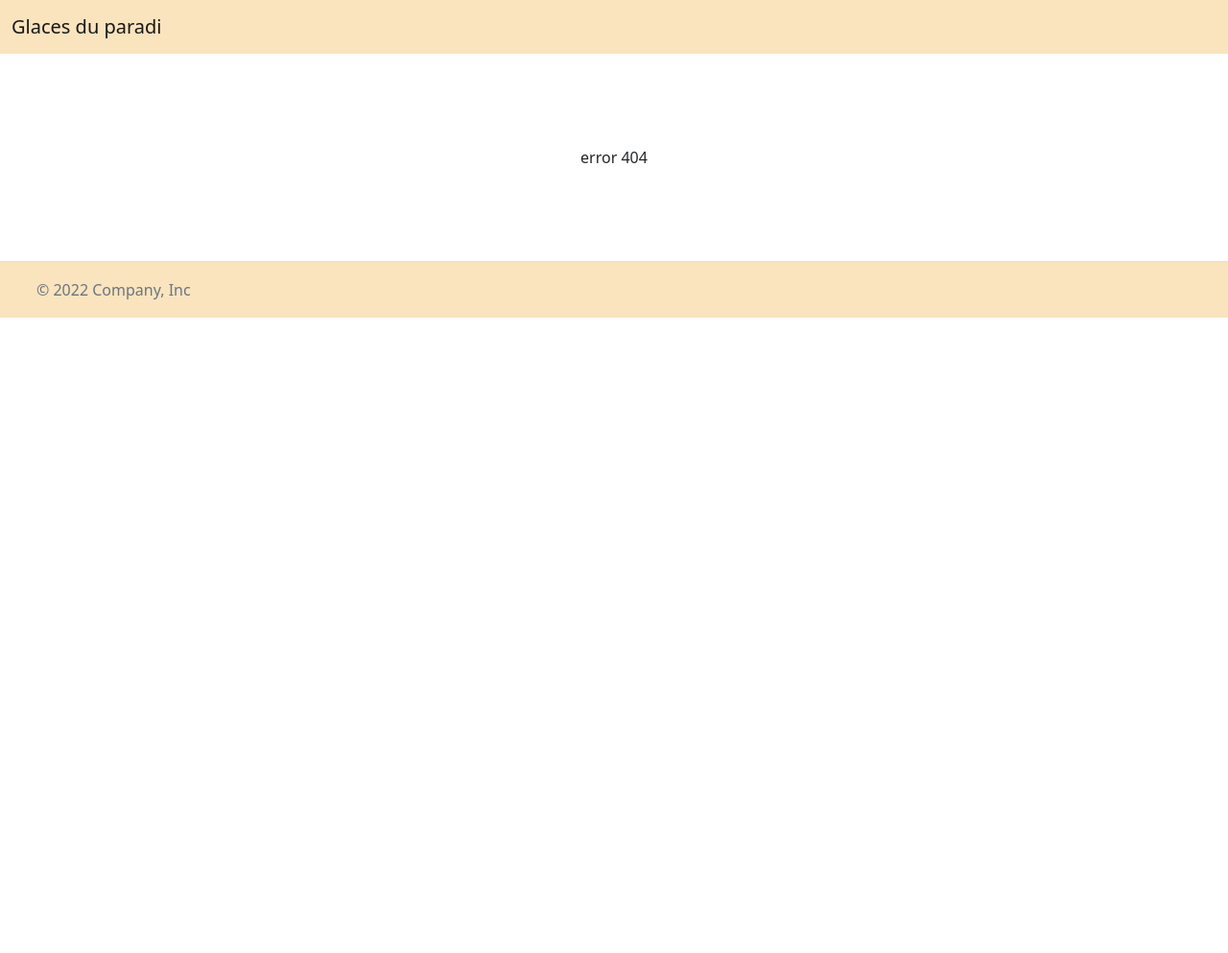
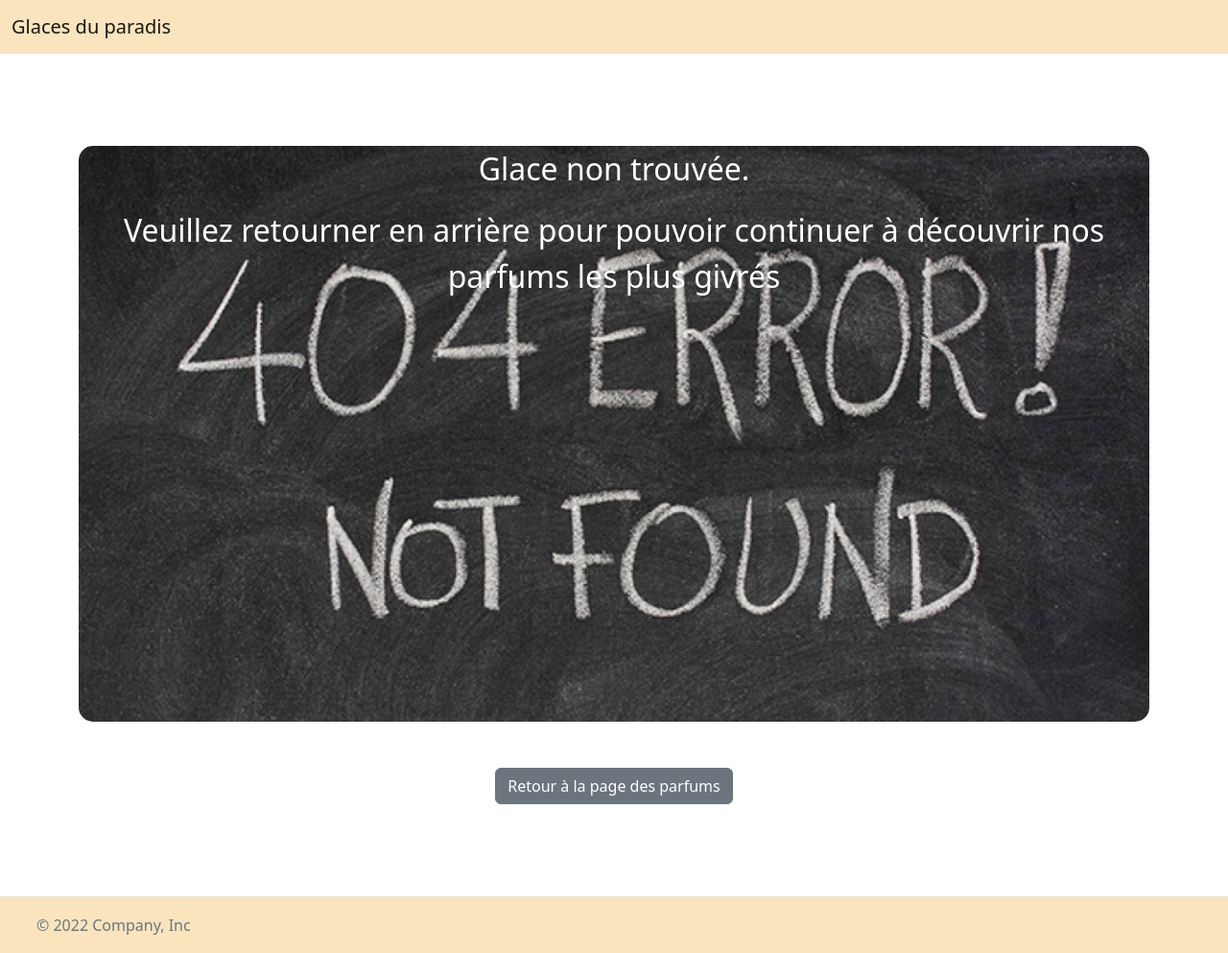
Before and after one commit to ZenonStella/ice-cream, a PHP site: page /choix.php in a window 1280 px wide. Shown: the whole page at 96% size. Before the commit the page ends 331 px from the top, so only its background shows below. Run offline with PHP 8.4, Linux system fonts and the light colour scheme.

Commit message:
page 404

```diff
--- /dev/null
+++ b/404.php
@@ -0,0 +1,9 @@
+<div class="d-flex flex-column align-items-center">
+    <div class="error404 text-white fs-2 mb-5">
+        <p>Glace non trouvée.</p>
+        <p>Veuillez retourner en arrière pour pouvoir continuer à découvrir nos parfums les plus givrés</p>
+    </div>
+    <div class="redirect">
+        <a href="index.php" class="btn btn-secondary">Retour à la page des parfums</a>
+    </div>
+</div>
--- a/assets/css/style.css
+++ b/assets/css/style.css
@@ -1,3 +1,18 @@
-nav, .cards, .choix, footer {
+nav,
+.cards,
+.choix,
+footer {
     background-color: rgb(249, 228, 190);
 }
+
+.error404 {
+    border-radius: 15px;
+    padding: auto;
+    text-align: center;
+    background-image: url('../img/404.jpg');
+    height: 600px;
+    width: 100%;
+    background-repeat: no-repeat;
+    background-position: center;
+    background-size: cover;
+}
--- a/choix.php
+++ b/choix.php
@@ -1,31 +1,12 @@
 <?php
 require('assets/data/glaces.php');
 
+include('inc/header.php');
 ?>
-<!DOCTYPE html>
-<html lang="fr">
 
-<head>
-    <meta charset="UTF-8">
-    <meta http-equiv="X-UA-Compatible" content="IE=edge">
-    <meta name="viewport" content="width=device-width, initial-scale=1.0">
-    <link href="https://cdn.jsdelivr.net/npm/bootstrap@5.2.0-beta1/dist/css/bootstrap.min.css" rel="stylesheet" integrity="sha384-0evHe/X+R7YkIZDRvuzKMRqM+OrBnVFBL6DOitfPri4tjfHxaWutUpFmBp4vmVor" crossorigin="anonymous">
-    <link rel="stylesheet" href="assets/css/style.css">
-    <title>Document</title>
-</head>
-
-<body>
-    <nav class="navbar">
-        <div class="container-fluid">
-            <a class="navbar-brand" href="#">
-                Glaces du paradi
-            </a>
-        </div>
-    </nav>
-
-    <div class="container my-5 py-5 d-flex justify-content-center">
+<div class="d-flex justify-content-center">
     <?php
-        if (isset($_GET['id'])) {
+    if (isset($_GET['id']) && array_key_exists($_GET['id'], $glaces)) {
         $glace = $glaces[$_GET['id']];
     ?>
         <div class="choix rounded-4">
@@ -35,30 +16,17 @@ require('assets/data/glaces.php');
                 <p>Goût : <?= $glace['choises'] ?></p>
                 <p><?= $glace['description'] ?></p>
                 <p>Prix : <?= $glace['prices'] ?> €</p>
-                    <a href="index.php" class="btn btn-secondary  my-3">Bon Appetit</a>
+                <div class="d-flex justify-content-center mb-3">
+                    <a href="index.php" title="Retour a la page d'accueil" class="btn btn-secondary  my-3">Bon Appetit</a>
+                </div>
             </div>
         </div>
     <?php } else {
-            echo 'error 404';
+        require('404.php');
     }
     ?>
-
-    </div>
-    <footer class="d-flex flex-wrap justify-content-between align-items-center py-3 mt-4 border-top">
-    <div class="col-md-4 d-flex align-items-center">
-      <a href="/" class="mb-3 me-2 mb-md-0 text-muted text-decoration-none lh-1">
-        <svg class="bi" width="30" height="24"><use xlink:href="#bootstrap"/></svg>
-      </a>
-      <span class="mb-3 mb-md-0 text-muted">&copy; 2022 Company, Inc</span>
 </div>
 
-    <ul class="nav col-md-4 justify-content-end list-unstyled d-flex">
-      <li class="ms-3"><a class="text-muted" href="#"><svg class="bi" width="24" height="24"><use xlink:href="#twitter"/></svg></a></li>
-      <li class="ms-3"><a class="text-muted" href="#"><svg class="bi" width="24" height="24"><use xlink:href="#instagram"/></svg></a></li>
-      <li class="ms-3"><a class="text-muted" href="#"><svg class="bi" width="24" height="24"><use xlink:href="#facebook"/></svg></a></li>
-    </ul>
-  </footer>
-    <script src="https://cdn.jsdelivr.net/npm/bootstrap@5.2.0-beta1/dist/js/bootstrap.bundle.min.js" integrity="sha384-pprn3073KE6tl6bjs2QrFaJGz5/SUsLqktiwsUTF55Jfv3qYSDhgCecCxMW52nD2" crossorigin="anonymous"></script>
-</body>
 
-</html>
+<?php
+include('inc/footer.php');
--- /dev/null
+++ b/inc/footer.php
@@ -0,0 +1,27 @@
+</div>
+<footer class="d-flex flex-wrap justify-content-between align-items-center py-3 mt-4 border-top">
+    <div class="col-md-4 d-flex align-items-center">
+        <a href="/" class="mb-3 me-2 mb-md-0 text-muted text-decoration-none lh-1">
+            <svg class="bi" width="30" height="24">
+                <use xlink:href="#bootstrap" />
+            </svg>
+        </a>
+        <span class="mb-3 mb-md-0 text-muted">&copy; 2022 Company, Inc</span>
+    </div>
+
+    <ul class="nav col-md-4 justify-content-end list-unstyled d-flex">
+        <li class="ms-3"><a class="text-muted" href="#"><svg class="bi" width="24" height="24">
+                    <use xlink:href="#twitter" />
+                </svg></a></li>
+        <li class="ms-3"><a class="text-muted" href="#"><svg class="bi" width="24" height="24">
+                    <use xlink:href="#instagram" />
+                </svg></a></li>
+        <li class="ms-3"><a class="text-muted" href="#"><svg class="bi" width="24" height="24">
+                    <use xlink:href="#facebook" />
+                </svg></a></li>
+    </ul>
+</footer>
+<script src="https://cdn.jsdelivr.net/npm/bootstrap@5.2.0-beta1/dist/js/bootstrap.bundle.min.js" integrity="sha384-pprn3073KE6tl6bjs2QrFaJGz5/SUsLqktiwsUTF55Jfv3qYSDhgCecCxMW52nD2" crossorigin="anonymous"></script>
+</body>
+
+</html>
--- /dev/null
+++ b/inc/header.php
@@ -0,0 +1,21 @@
+<!DOCTYPE html>
+<html lang="fr">
+
+<head>
+    <meta charset="UTF-8">
+    <meta http-equiv="X-UA-Compatible" content="IE=edge">
+    <meta name="viewport" content="width=device-width, initial-scale=1.0">
+    <link href="https://cdn.jsdelivr.net/npm/bootstrap@5.2.0-beta1/dist/css/bootstrap.min.css" rel="stylesheet" integrity="sha384-0evHe/X+R7YkIZDRvuzKMRqM+OrBnVFBL6DOitfPri4tjfHxaWutUpFmBp4vmVor" crossorigin="anonymous">
+    <link rel="stylesheet" href="assets/css/style.css">
+    <title>Document</title>
+</head>
+
+<body>
+    <nav class="navbar">
+        <div class="container-fluid">
+            <a class="navbar-brand" href="">
+                Glaces du paradis
+            </a>
+        </div>
+    </nav>
+    <div class="container py-5 my-5">
```
Also changed, not shown: index.php (+4 -47 lines), assets/img/404.jpg (added). Lines whose indentation alone changed are shown as unchanged.
